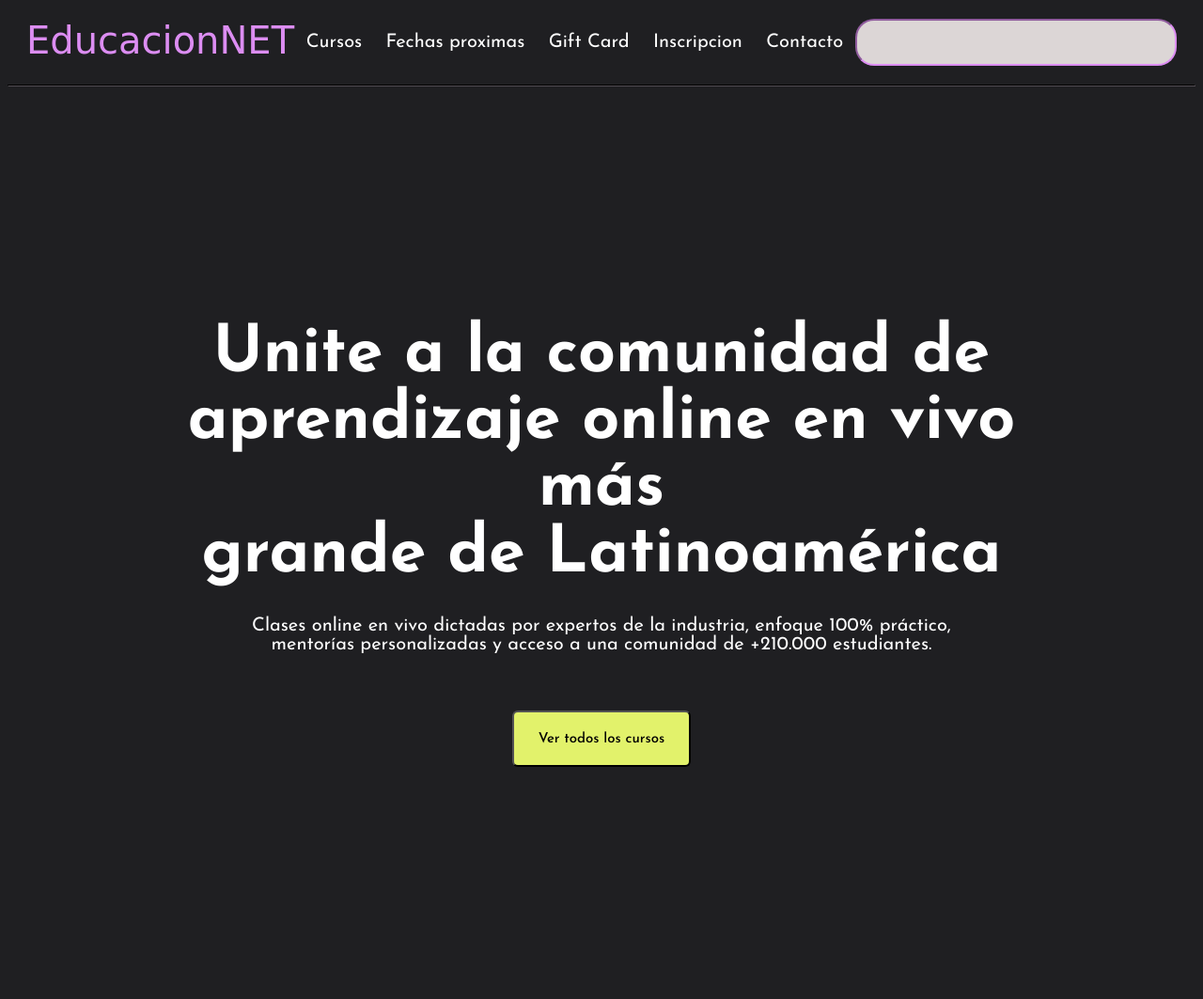
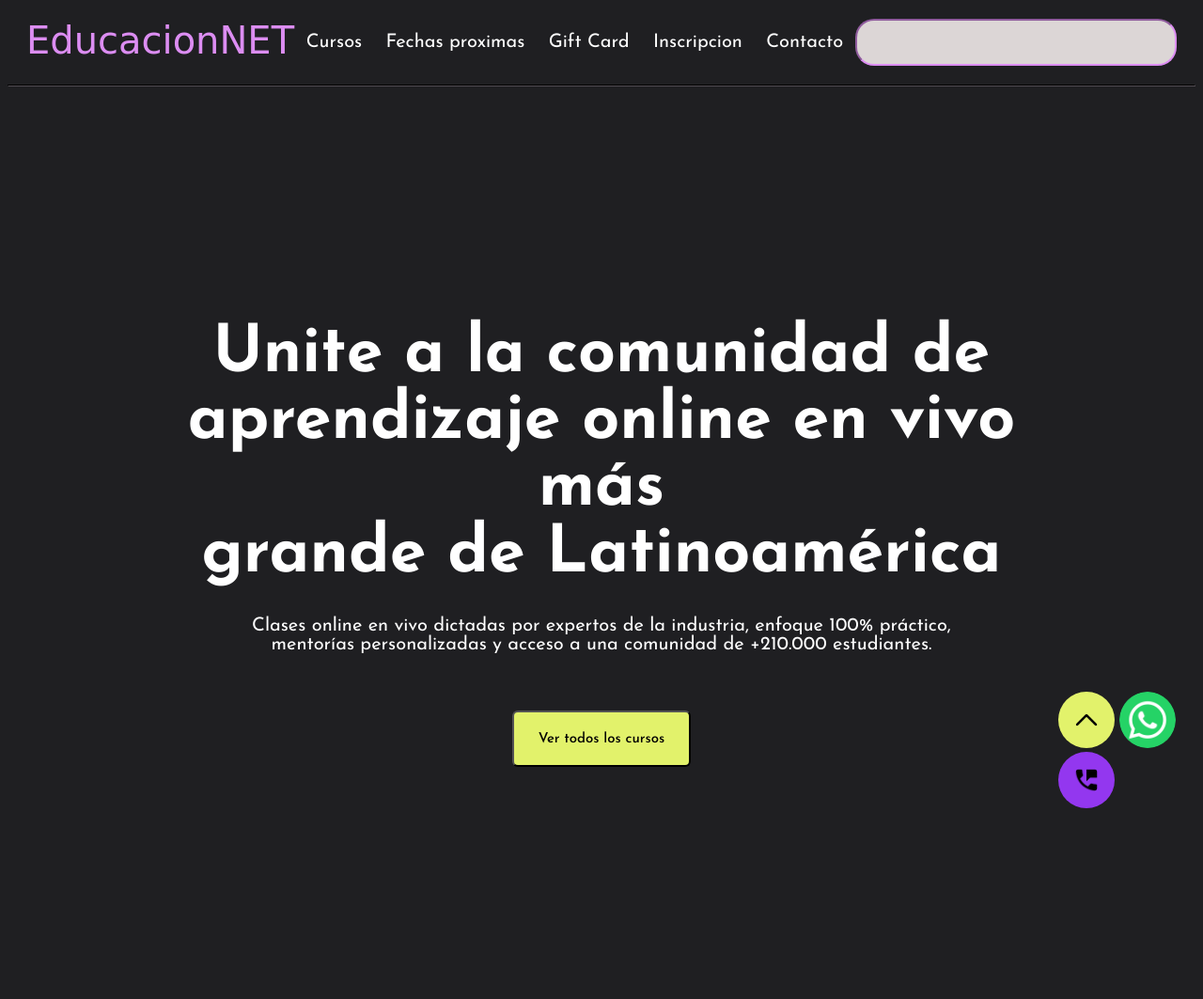
Before and after one commit to LAUTYslz/TPweb1, a plain HTML site: page index.html in a window 1280 px wide. Shown: the top 1063 px of the page at 94% size. Drawn offline with Linux system fonts and the light colour scheme; a web font is replaced by a local one.

Commit message:
Inicio: agregado de botones flotantes

```diff
--- a/estilos/inicio.css
+++ b/estilos/inicio.css
@@ -79,6 +79,14 @@
 #Garantia li{font-size: 20px; font-weight: 300;}
 
 
+/* Botones flotantes */
+#Botones_flotantes{position: fixed; z-index: 1; top: 92%; left: 88%;  }
+#Botones_flotantes img{height: 60px; border-radius: 50%;}
+#Botones_flotantes img:nth-child(1){background-color: #E2F26B; padding: 10px;}
+#Botones_flotantes img:nth-child(3){background-color: #9337ef; padding: 15px;}
+#Botones_flotantes img:hover{cursor: pointer;}
+
+
 /* --------------------------------FOOTER------------------------------------ */
 /* footer hr{width: 100% !important;} */
 footer {width: 70%; margin: auto;}
--- a/index.html
+++ b/index.html
@@ -121,9 +121,9 @@
 
 
         <section id="Botones_flotantes">
-            <!-- <img src="./Multimedia/inicio/arriba.png" alt="">
+            <img src="./Multimedia/inicio/arriba.png" alt="">
             <img src="./Multimedia/inicio/whatsapp.png" alt="">
-            <img src="./Multimedia/inicio/telefono.png" alt=""> -->
+            <img src="./Multimedia/inicio/telefono.png" alt="">
         </section>
     </main>
     <!-- fijarse esto -->
```
